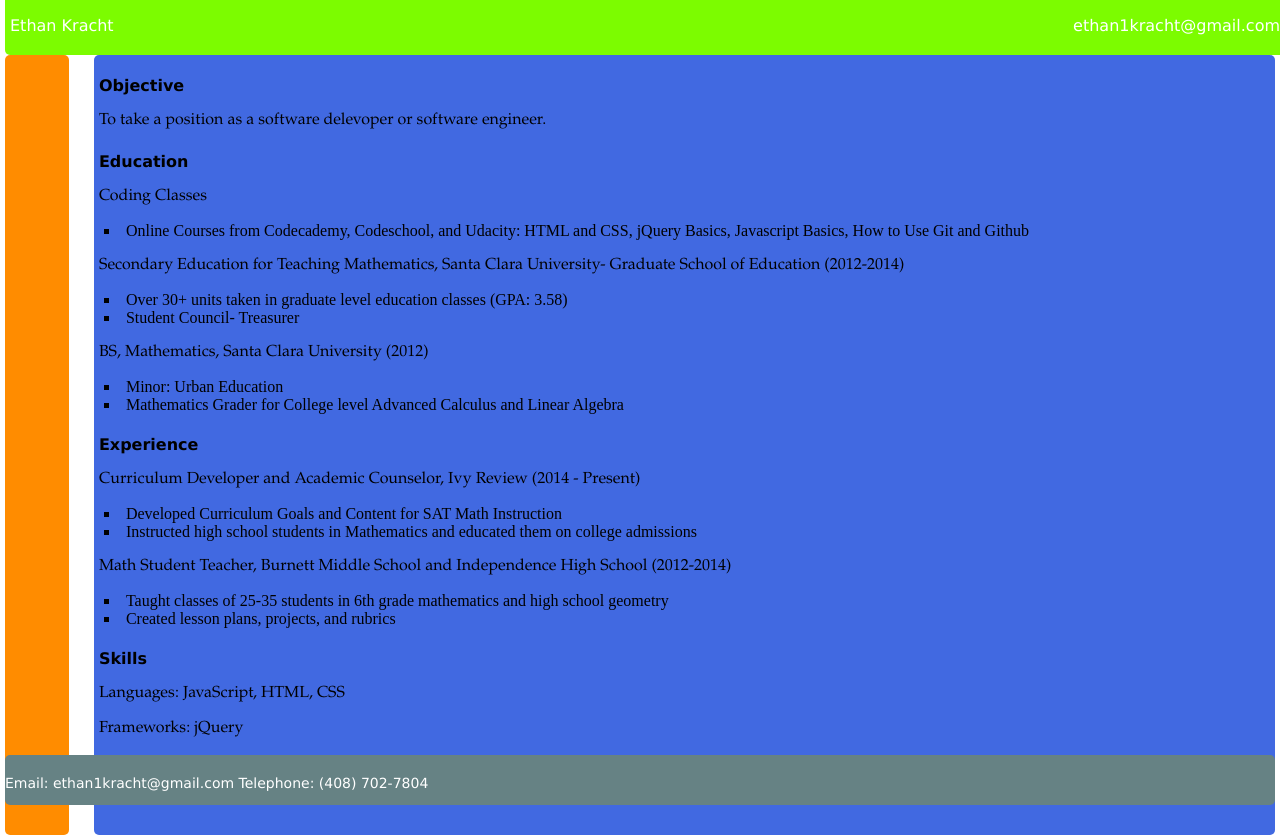
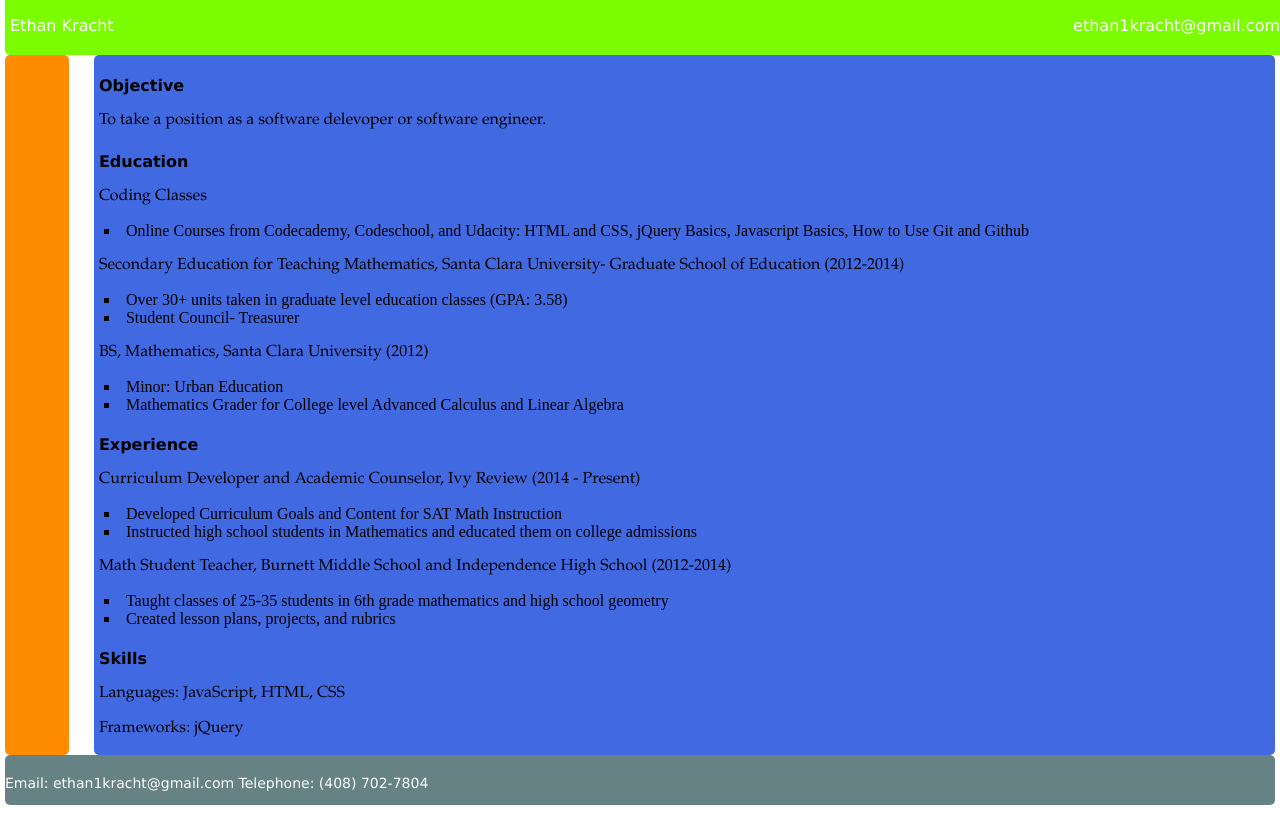
Before and after one commit to EKracht/EKracht.github.io, a plain HTML site: page index.html in a window 1280 px wide. After the commit the page ends 810 px from the top, so only its background shows below. Drawn offline with Linux system fonts and the light colour scheme.

Commit message:
Update stylesheet.css

```diff
--- a/stylesheet.css
+++ b/stylesheet.css
@@ -71,7 +71,7 @@ a:hover {
 	float: left;
 	margin-top: 50px;
 	width: 5%;
-	height: 780px;
+	height: 700px;
 	background-color: #FF8C00;
 	margin-bottom: 10px;
 }
@@ -81,7 +81,7 @@ a:hover {
 	float: right;
 	margin-top: 50px;
 	width: 93%;
-	height: 780px;
+	height: 700px;
 	background-color: #4169E1;
 	margin-bottom: 10px;
 }
```
